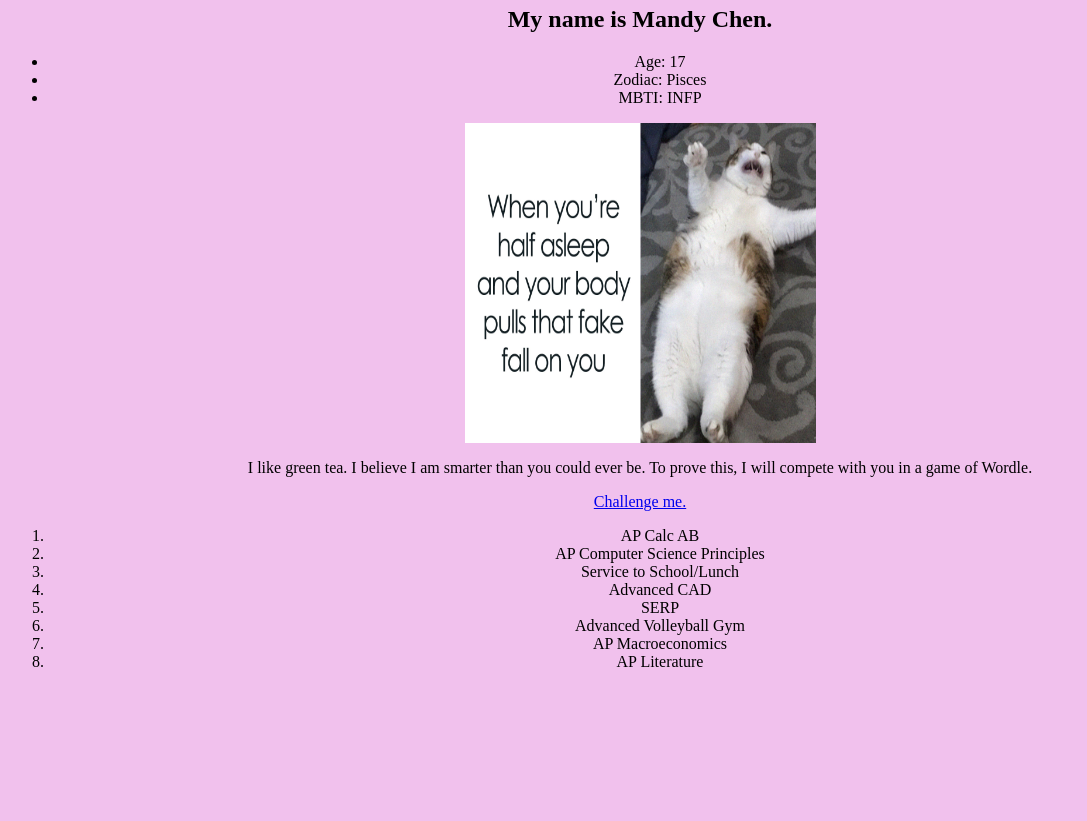
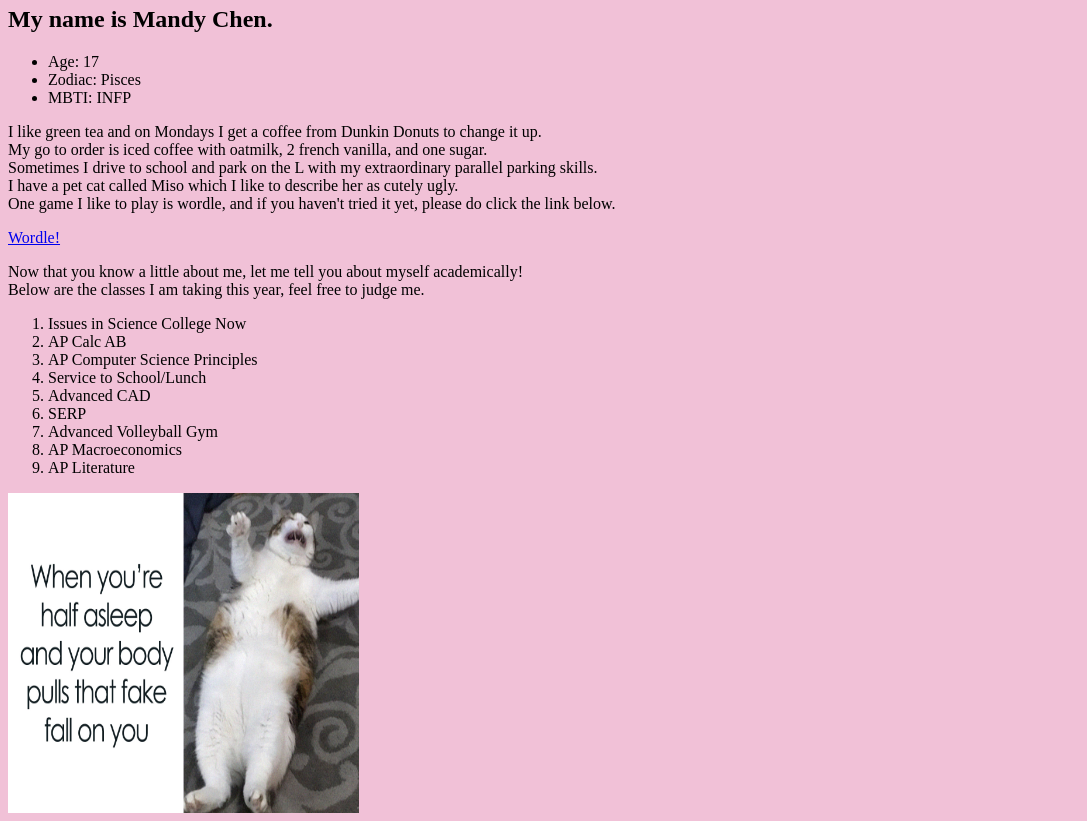
Before and after one commit to staten-island-tech/intro-to-html-MandyyChen, a plain HTML site: page index.html in a window 1280 px wide. Shown: the part 60-881 px from the top of the page, without its empty margins (0-1087 px from the left). Before the commit the page ends 800 px from the top, so only its background shows below. Drawn offline with Linux system fonts and the light colour scheme.

Commit message:
Update index.html

```diff
--- a/index.html
+++ b/index.html
@@ -4,43 +4,40 @@
     <meta charset="UTF-8">
     <meta http-equiv="X-UA-Compatible" content="IE=edge">
     <meta name="viewport" content="width=device-width, initial-scale=1.0">
-    <title>About Mandy</title>
+    <title>About Me HTML</title>
 </head>
 
 
-<body style="background-color:rgb(241, 193, 237);">
+<body style="background-color:rgb(241, 193, 215);">
 
    <!-- Header & Subheader -->
-   <h1 style="text-align:center"> Hi! Nice to meet you! </h1>
-   <h2 style="text-align:center" > My name is Mandy Chen. </h2>
+   <h1> Hi! Nice to meet you! </h1>
+   <h2> My name is Mandy Chen. </h2>
 
    <!-- Unordered List -->
-   <div style="text-align: center;">
    <ul>
    <li> Age: 17 </li>
    <li> Zodiac: Pisces </li>
    <li> MBTI: INFP </li>
    </ul>
-   </div>
-
-   <!-- Meme -->
-   <div style="text-align: center;">
-   <img src='Meme.jpg'
-   width="351"
-   height="320"/>
-   </div>
 
    <!-- Short Paragraph -->
-   <p style="text-align:center" > I like green tea. I believe I am smarter than you could ever be.
-   To prove this, I will compete with you in a game of Wordle.
+   <p> I like green tea and on Mondays I get a coffee from Dunkin Donuts to change it up. <br/> My go to order is iced coffee with oatmilk, 2 french vanilla,
+    and one sugar. <br/> Sometimes I drive to school and park on the L with my extraordinary parallel parking skills. <br/> I have a pet cat called Miso
+    which I like to describe her as cutely ugly. <br/> One game I like to play is wordle, and if you haven't tried it yet, please do click the link below.
    </p>
 
    <!-- Link -->
-   <a href="https://wordlegame.org/"> <p style="text-align:center">Challenge me.</p> </a>
+   <a href="https://wordlegame.org/" target="_blank">Wordle!</p> </a>
+
+  <!-- Short Paragraph 2 -->
+  <p> Now that you know a little about me, let me tell you about myself academically! <br/>
+    Below are the classes I am taking this year, feel free to judge me.
+   </p>
 
    <!-- Ordered List -->
-   <div style="text-align: center;">
    <ol>
+   <li> Issues in Science College Now </li>
    <li> AP Calc AB </li>
    <li> AP Computer Science Principles </li>
    <li> Service to School/Lunch </li>
@@ -50,7 +47,13 @@
    <li> AP Macroeconomics </li>
    <li> AP Literature </li>
    </ol>
-   </div>
+
+   <!-- Meme -->
+   <div>
+    <img src='Meme.jpg'
+    width="351"
+    height="320"/>
+    </div>
 
 </body>
 </html>
```
